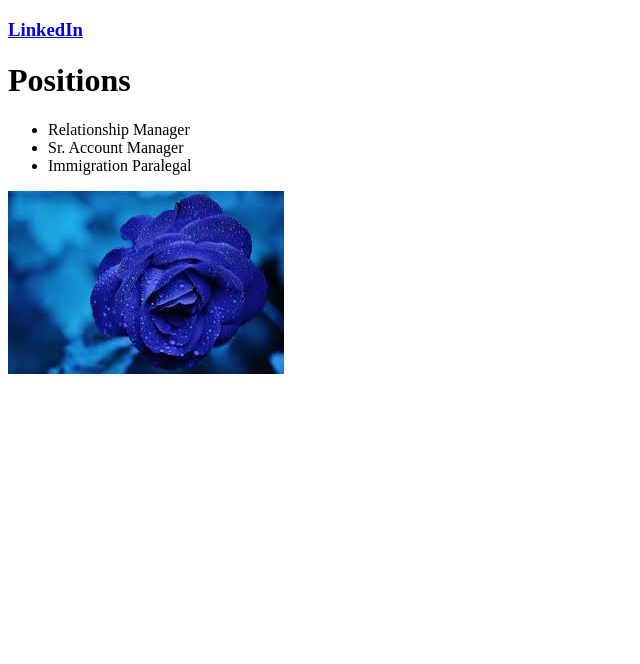
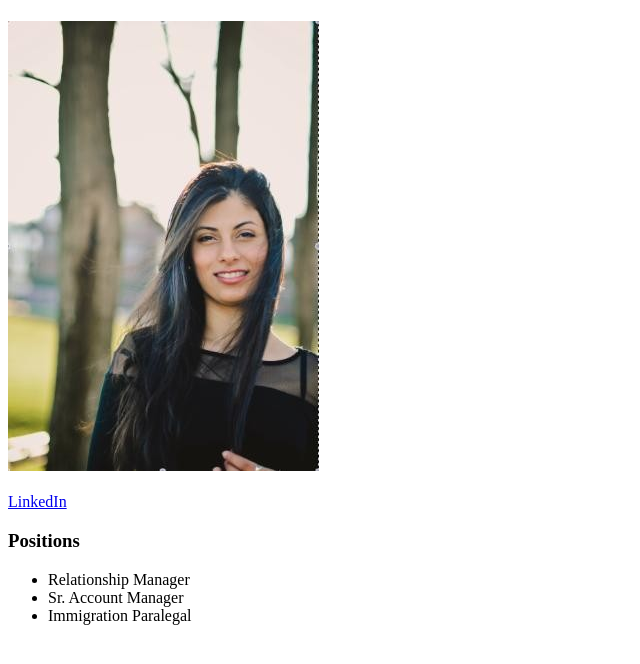
Before and after one commit to simvirk5/Week1, a plain HTML site: page resume_page/index.html in a window 1280 px wide. Shown: the whole page, without its empty margins (0-640 px from the left). Drawn offline with Linux system fonts and the light colour scheme.

Commit message:
Commit 7 - Added initial styling for resume site

```diff
--- a/resume_page/index.html
+++ b/resume_page/index.html
@@ -4,20 +4,21 @@
 	<title></title>
 </head>
 <body>
+<h1>
+</h1>
+<img src="profileimg.png">
+<br></br>
+<a href="https://www.linkedin.com/feed/">LinkedIn</a>
+
 <h3>
-		<a href="https://www.linkedin.com/feed/">LinkedIn</a>
+	Positions
+
 </h3>
-
-<h1>
-	Positions
-</h1>
 	<ul>
 		<li>Relationship Manager</li>
 		<li>Sr. Account Manager</li>
 		<li>Immigration Paralegal</li>
 	</ul>
 
-<img src="imgage.jpeg">
-</main>
 </body>
 </html>
```
Also changed, not shown: resume_page/profileimg.png (added), 1 other file.
